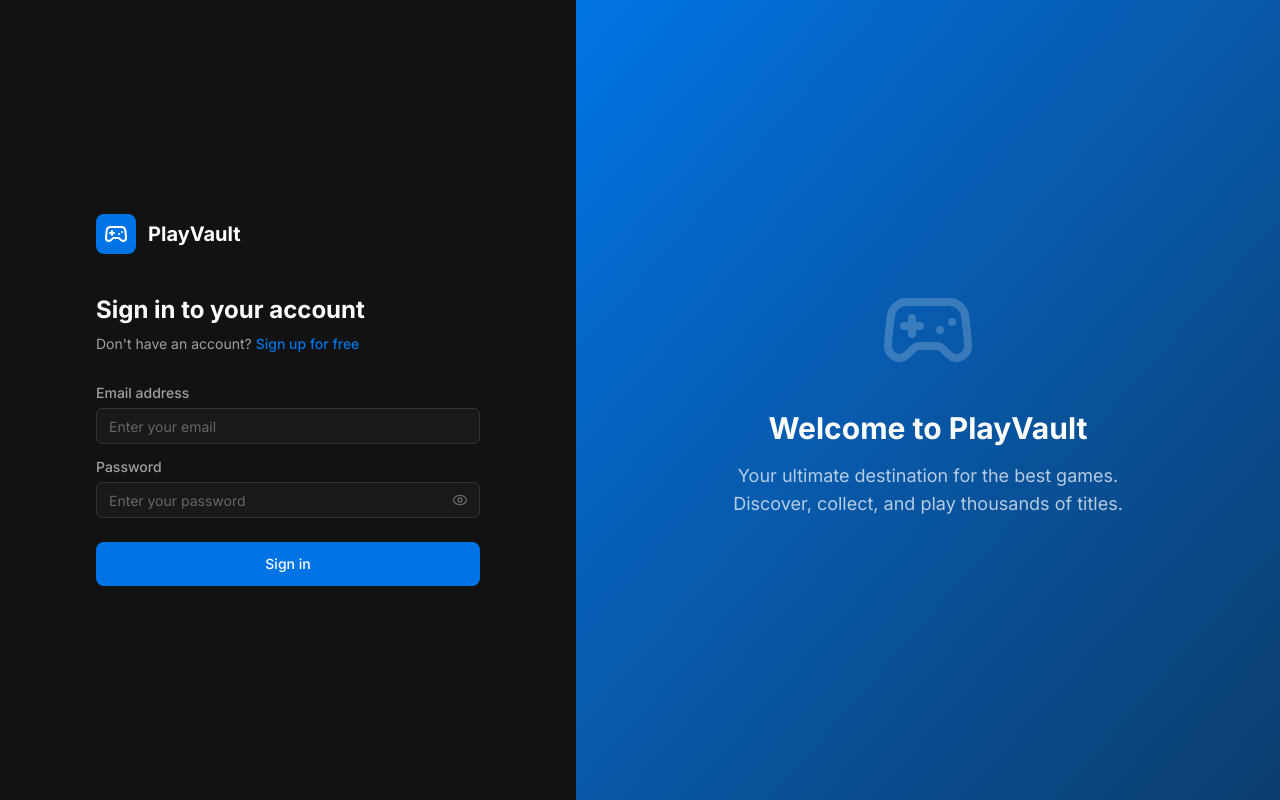
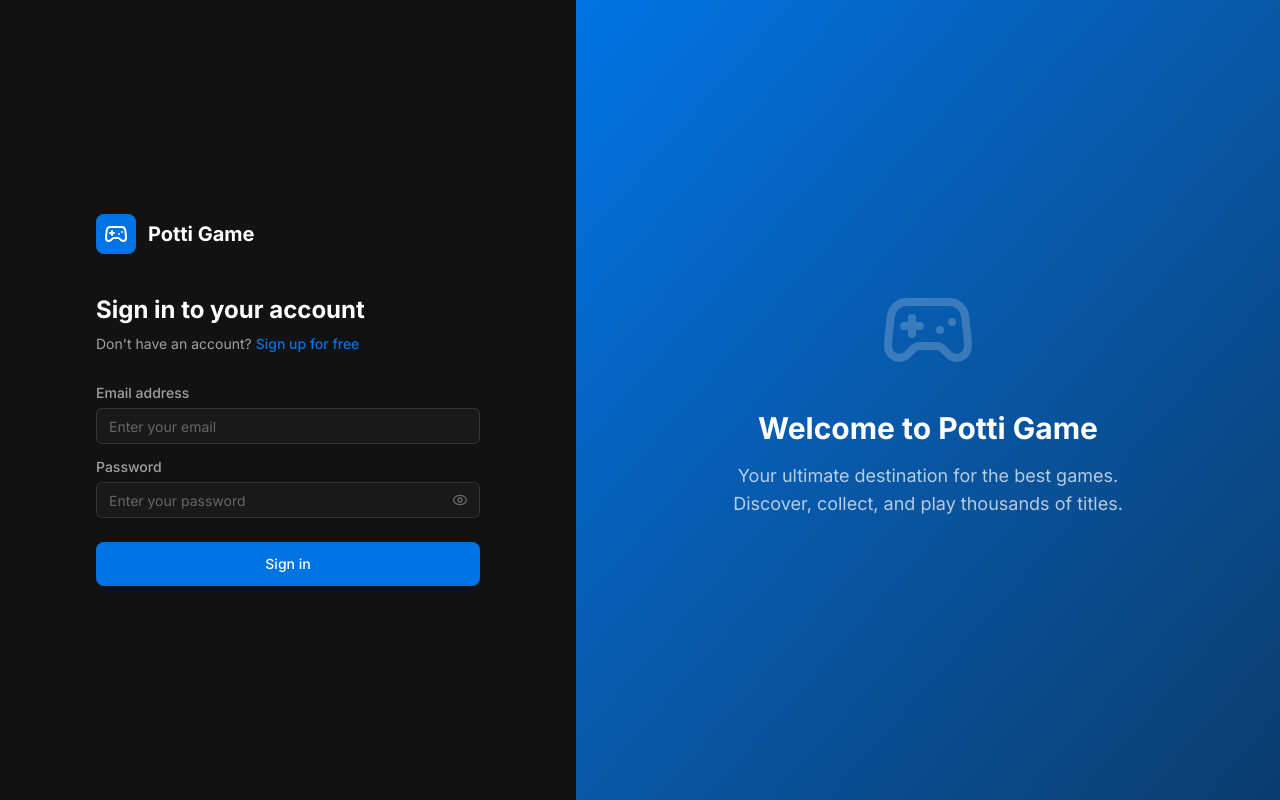
Before and after one commit to DineshDK176/Potti-Games, a Next.js app: page /auth/login in a window 1280 px wide. Built offline with nearby package versions, Linux system fonts and the light colour scheme; no server answers.

Commit message:
feat: rename "PlayVault" to "Potti Game" across codebase
Update branding to "Potti Game" in all relevant files and components.

Co-authored-by: Dinesh_K <151514446+DineshDK176@users.noreply.github.com>

```diff
--- a/app/auth/login/page.tsx
+++ b/app/auth/login/page.tsx
@@ -50,7 +50,7 @@ export default function LoginPage() {
             <div className="flex h-10 w-10 items-center justify-center rounded-lg bg-[#0074e4]">
               <Gamepad2 className="h-6 w-6 text-white" />
             </div>
-            <span className="text-xl font-bold text-white">PlayVault</span>
+            <span className="text-xl font-bold text-white">Potti Game</span>
           </Link>
 
           <div>
@@ -134,7 +134,7 @@ export default function LoginPage() {
         <div className="absolute inset-0 bg-gradient-to-br from-[#0074e4] to-[#0a3d6e]">
           <div className="flex h-full flex-col items-center justify-center p-12 text-white">
             <Gamepad2 className="h-24 w-24 mb-8 opacity-20" />
-            <h3 className="text-3xl font-bold text-center mb-4">Welcome to PlayVault</h3>
+            <h3 className="text-3xl font-bold text-center mb-4">Welcome to Potti Game</h3>
             <p className="text-lg text-center text-white/70 max-w-md">
               Your ultimate destination for the best games. Discover, collect, and play thousands of titles.
             </p>
--- a/app/auth/sign-up/page.tsx
+++ b/app/auth/sign-up/page.tsx
@@ -89,7 +89,7 @@ export default function SignUpPage() {
             <div className="flex h-10 w-10 items-center justify-center rounded-lg bg-[#0074e4]">
               <Gamepad2 className="h-6 w-6 text-white" />
             </div>
-            <span className="text-xl font-bold text-white">PlayVault</span>
+            <span className="text-xl font-bold text-white">Potti Game</span>
           </Link>
 
           <div>
@@ -196,7 +196,7 @@ export default function SignUpPage() {
         <div className="absolute inset-0 bg-gradient-to-br from-[#0074e4] to-[#0a3d6e]">
           <div className="flex h-full flex-col items-center justify-center p-12 text-white">
             <Gamepad2 className="h-24 w-24 mb-8 opacity-20" />
-            <h3 className="text-3xl font-bold text-center mb-4">Join PlayVault</h3>
+            <h3 className="text-3xl font-bold text-center mb-4">Join Potti Game</h3>
             <p className="text-lg text-center text-white/70 max-w-md">
               Create your free account and get access to thousands of amazing games, exclusive deals, and more.
             </p>
--- a/app/cart/page.tsx
+++ b/app/cart/page.tsx
@@ -191,7 +191,7 @@ export default function CartPage() {
                     </Button>
 
                     <p className="mt-4 text-center text-xs text-muted-foreground">
-                      Secure checkout powered by PlayVault
+                      Secure checkout powered by Potti Game
                     </p>
                   </CardContent>
                 </Card>
--- a/app/games/[slug]/page.tsx
+++ b/app/games/[slug]/page.tsx
@@ -14,11 +14,11 @@ export async function generateMetadata({
   try {
     const game = await getGameBySlug(slug)
     return {
-      title: `${game.name} - PlayVault Store`,
-      description: game.description_raw?.slice(0, 160) || `Buy ${game.name} on PlayVault Store`,
+      title: `${game.name} - Potti Game`,
+      description: game.description_raw?.slice(0, 160) || `Buy ${game.name} on Potti Game`,
     }
   } catch {
-    return { title: "Game Not Found - PlayVault" }
+    return { title: "Game Not Found - Potti Game" }
   }
 }
 
--- a/app/layout.tsx
+++ b/app/layout.tsx
@@ -7,7 +7,7 @@ import "./globals.css"
 const inter = Inter({ subsets: ["latin"], variable: "--font-inter" })
 
 export const metadata: Metadata = {
-  title: "PlayVault Store",
+  title: "Potti Game",
   description:
     "Download and play the best PC games. Discover new releases, trending titles, and exclusive deals.",
   generator: "v0.app",
--- a/components/console-loader.tsx
+++ b/components/console-loader.tsx
@@ -7,7 +7,7 @@ export function ConsoleLoader() {
   const [currentLine, setCurrentLine] = useState(0)
 
   const bootSequence = [
-    "Initializing PlayVault Store...",
+    "Initializing Potti Game Store...",
     "Loading game database...",
     "Connecting to servers...",
     "Authenticating session...",
@@ -37,7 +37,7 @@ export function ConsoleLoader() {
             <div className="h-3 w-3 rounded-full bg-[#ffbd2e]" />
             <div className="h-3 w-3 rounded-full bg-[#27ca40]" />
           </div>
-          <span className="ml-4 font-mono text-xs text-[#666]">playvault-boot-sequence</span>
+          <span className="ml-4 font-mono text-xs text-[#666]">potti-game-boot-sequence</span>
         </div>
 
         {/* Console Body */}
@@ -46,12 +46,12 @@ export function ConsoleLoader() {
           <div className="mb-6 text-[#0074e4]">
             <pre className="text-xs leading-tight">
 {`
-  ██████╗ ██╗      █████╗ ██╗   ██╗██╗   ██╗ █████╗ ██╗   ██╗██╗  ████████╗
-  ██╔══██╗██║     ██╔══██╗╚██╗ ██╔╝██║   ██║██╔══██╗██║   ██║██║  ╚══██╔══╝
-  ██████╔╝██║     ███████║ ╚████╔╝ ██║   ██║███████║██║   ██║██║     ██║
-  ██╔═══╝ ██║     ██╔══██║  ╚██╔╝  ╚██╗ ██╔╝██╔══██║██║   ██║██║     ██║
-  ██║     ███████╗██║  ██║   ██║    ╚████╔╝ ██║  ██║╚██████╔╝███████╗██║
-  ╚═╝     ╚══════╝╚═╝  ╚═╝   ╚═╝     ╚═══╝  ╚═╝  ╚═╝ ╚═════╝ ╚══════╝╚═╝
+  ██████╗  ██████╗ ████████╗████████╗██╗     ██████╗  █████╗ ███╗   ███╗███████╗
+  ██╔══██╗██╔═══██╗╚══██╔══╝╚══██╔══╝██║    ██╔════╝ ██╔══██╗████╗ ████║██╔════╝
+  ██████╔╝██║   ██║   ██║      ██║   ██║    ██║  ███╗███████║██╔████╔██║█████╗
+  ██╔═══╝ ██║   ██║   ██║      ██║   ██║    ██║   ██║██╔══██║██║╚██╔╝██║██╔══╝
+  ██║     ╚██████╔╝   ██║      ██║   ██║    ╚██████╔╝██║  ██║██║ ╚═╝ ██║███████╗
+  ╚═╝      ╚═════╝    ╚═╝      ╚═╝   ╚═╝     ╚═════╝ ╚═╝  ╚═╝╚═╝     ╚═╝╚══════╝
 `}
             </pre>
           </div>
--- a/components/layout/footer.tsx
+++ b/components/layout/footer.tsx
@@ -33,7 +33,7 @@ export function Footer() {
               <div className="flex h-9 w-9 items-center justify-center rounded-lg bg-[#0074e4]">
                 <Gamepad2 className="h-5 w-5 text-white" />
               </div>
-              <span className="text-lg font-bold text-white">PlayVault</span>
+              <span className="text-lg font-bold text-white">Potti Game</span>
             </Link>
             <p className="mt-4 text-sm text-[#666] leading-relaxed">
               Your ultimate destination for discovering and playing amazing games.
@@ -102,7 +102,7 @@ export function Footer() {
         {/* Bottom Bar */}
         <div className="mt-12 flex flex-col items-center justify-between gap-4 border-t border-[#333] pt-8 md:flex-row">
           <p className="text-xs text-[#666]">
-            2026 PlayVault Store. All rights reserved. Game data provided by RAWG.
+            2026 Potti Game. All rights reserved. Game data provided by RAWG.
           </p>
           <div className="flex items-center gap-6">
             <Link href="#" className="text-xs text-[#666] hover:text-white transition-colors">
--- a/components/layout/header.tsx
+++ b/components/layout/header.tsx
@@ -67,7 +67,7 @@ export function Header() {
           <div className="flex h-9 w-9 items-center justify-center rounded-lg bg-[#0074e4]">
             <Gamepad2 className="h-5 w-5 text-white" />
           </div>
-          <span className="text-lg font-bold text-white">PlayVault</span>
+          <span className="text-lg font-bold text-white">Potti Game</span>
         </Link>
 
         {/* Desktop Navigation */}
```
